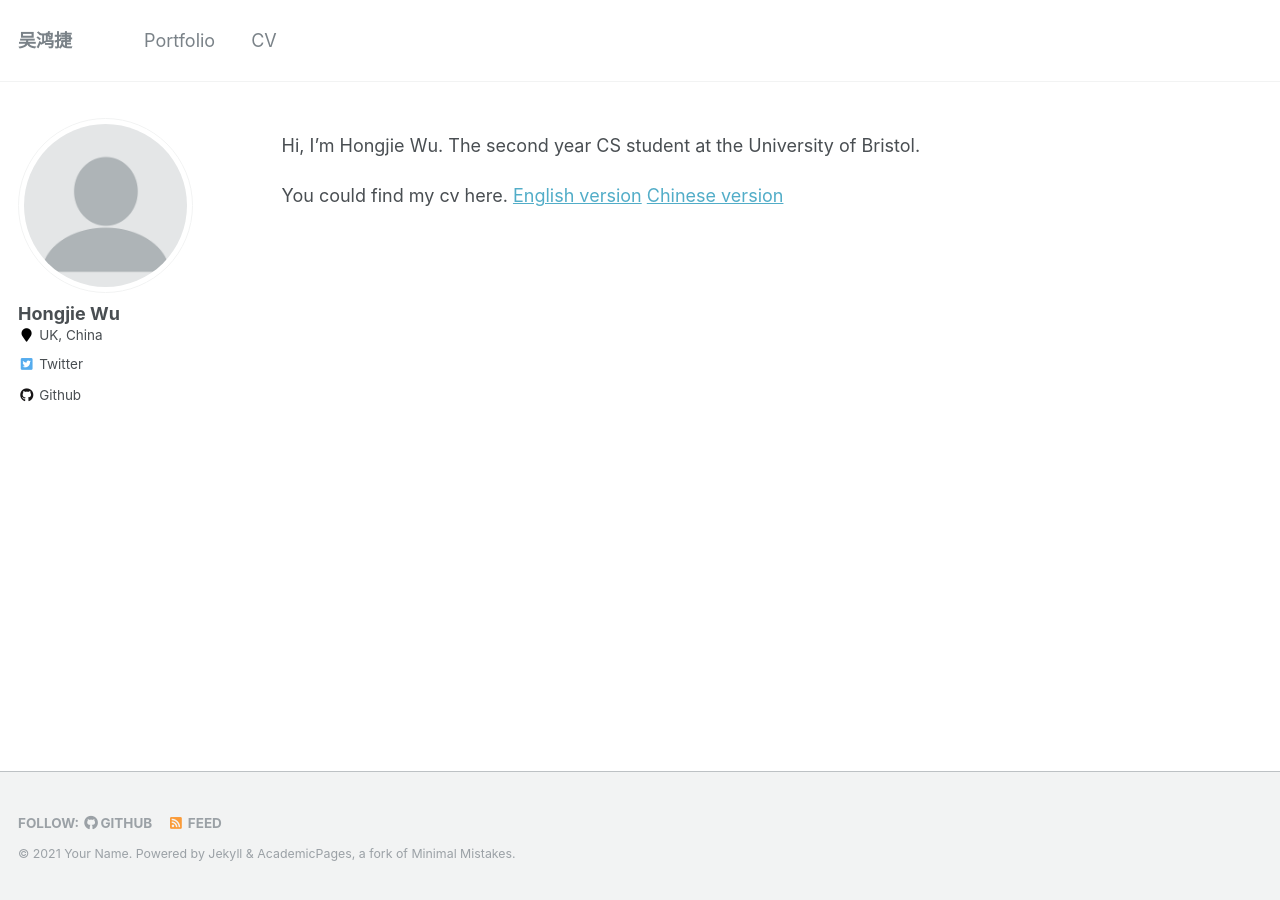
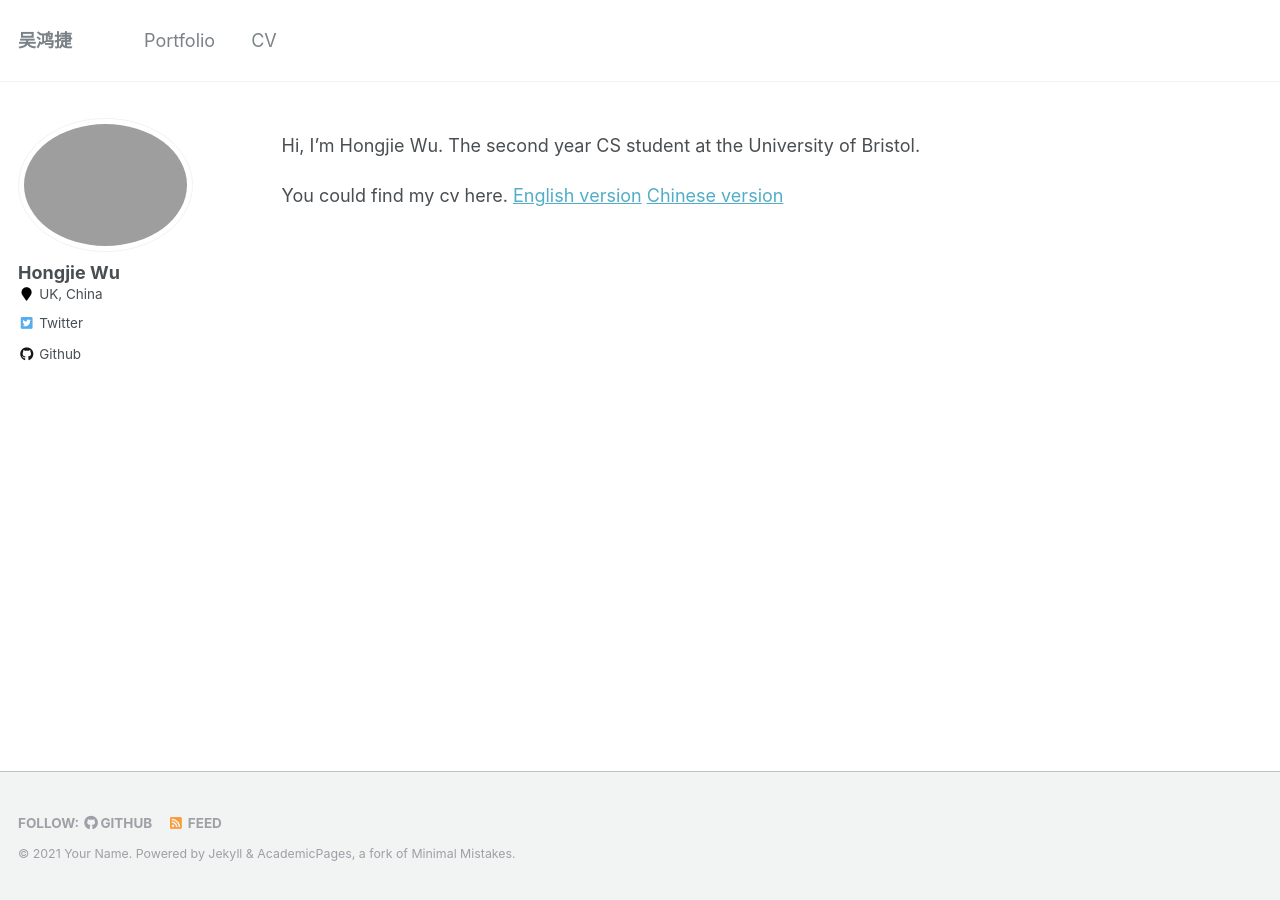
Before and after one commit to wuhjie/wuhjie.github.io, a Jekyll site: the page built from _pages/about.md, in a window 1280 px wide. Built offline with Jekyll 4.4.1, drawn with Linux system fonts in a browser that asks for light colours.

Commit message:
avatar update

```diff
--- a/_config.yml
+++ b/_config.yml
@@ -81,7 +81,7 @@ analytics:
 # Site Author
 author:
   name             : "Hongjie Wu"
-  avatar           : "profile.png"
+  avatar           : "wuhjie.ppg"
   bio              :
   location         : "UK, China"
   employer         :
```
Also changed, not shown: images/wuhjie.jpg (added).
